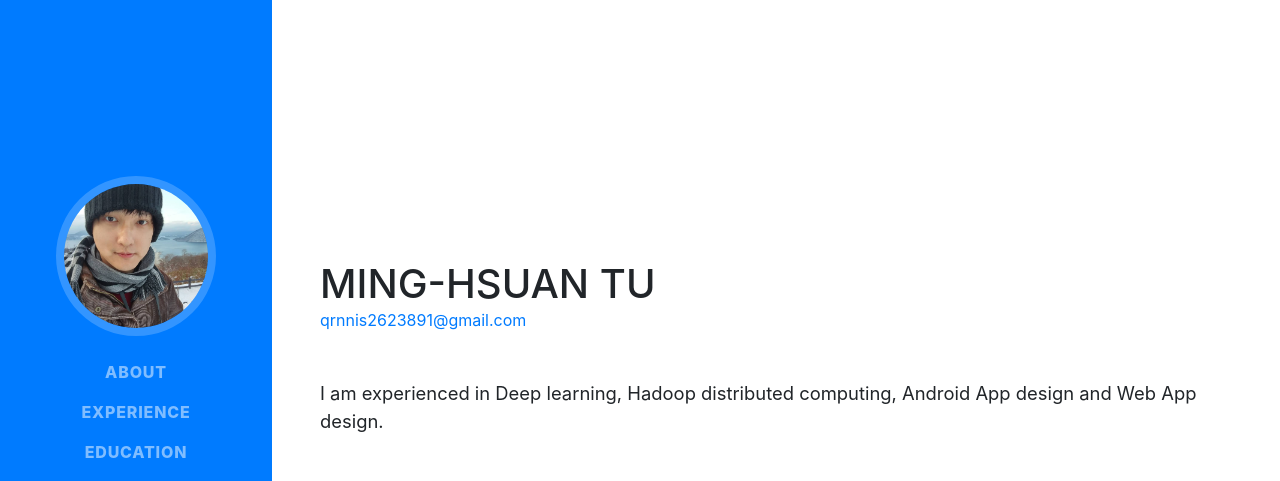
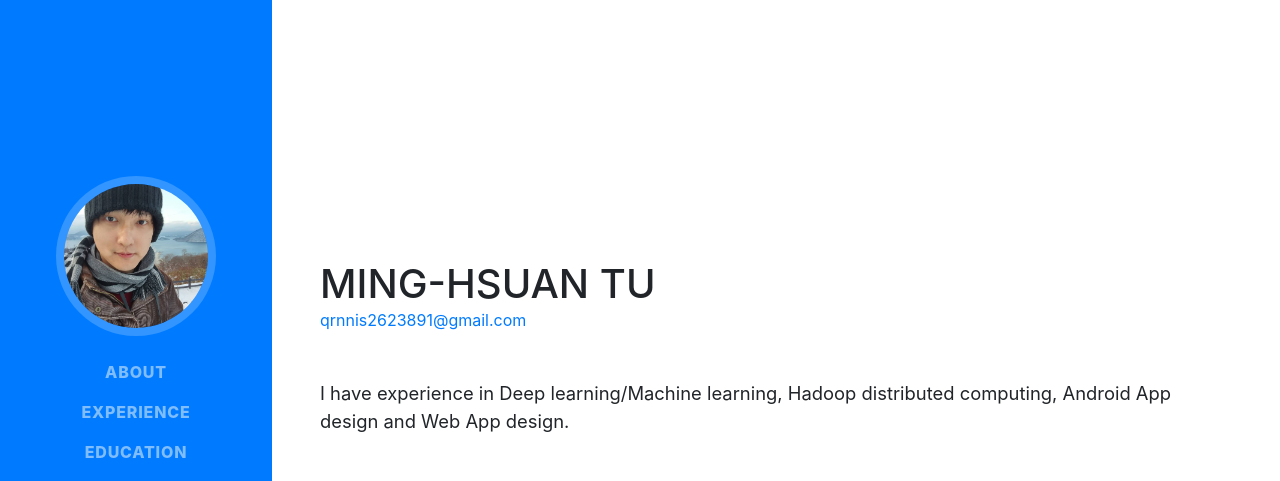
Before and after one commit to twmht/twmht.github.io, a website with bundled scripts: page index.html in a window 1280 px wide. Shown: the top 481 px of the page. Built offline with nearby package versions, Linux system fonts and the light colour scheme; a web font is replaced by a local one.

Commit message:
update intro

```diff
--- a/index.html
+++ b/index.html
@@ -72,7 +72,7 @@
           <div class="mb-5">
             <a href="mailto:qrnnis2623891@gmail.com">qrnnis2623891@gmail.com</a>
           </div>
-          <p class="lead mb-5">I am experienced in Deep learning, Hadoop distributed computing,
+          <p class="lead mb-5">I have experience in Deep learning/Machine learning, Hadoop distributed computing,
           Android App design and Web App design.</p>
           <div class="social-icons">
             <!-- <a href="#"> -->
```
